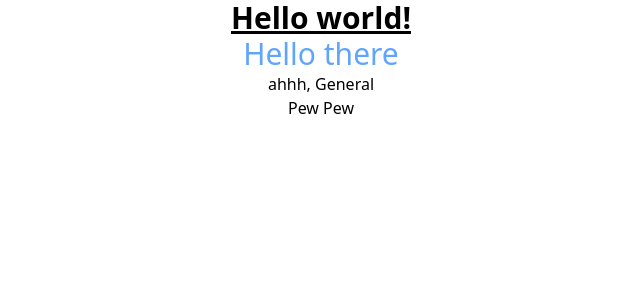
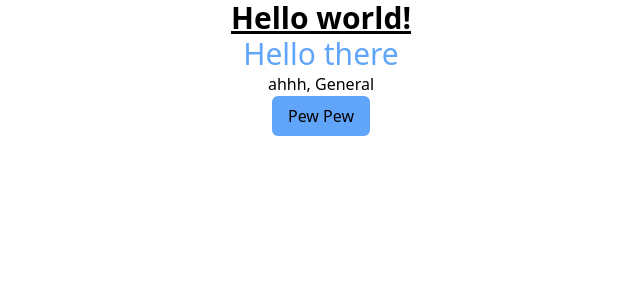
Before and after one commit to HornRyRy/vue-tailwind-template, a Vue app: page / in a window 1280 px wide. Shown: the top 300 px of the page, without its empty margins (319-959 px from the left). Built offline with nearby package versions, Linux system fonts and the light colour scheme.

Commit message:
custom button layer demonstration

```diff
--- a/src/App.vue
+++ b/src/App.vue
@@ -6,7 +6,7 @@
     Hello there
   </div>
   <p>ahhh, General</p>
-  <button>Pew Pew</button>
+  <button class="btn-blue">Pew Pew</button>
 </template>
 
 <script setup>
--- a/src/index.css
+++ b/src/index.css
@@ -5,3 +5,15 @@
 @layer base{
 
 }
+
+@layer components{
+    .btn-blue{
+        @apply bg-blue-400 py-2 px-4 rounded-md
+        hover:bg-blue-900
+    }
+
+}
+
+@layer utilities{
+
+}
```
